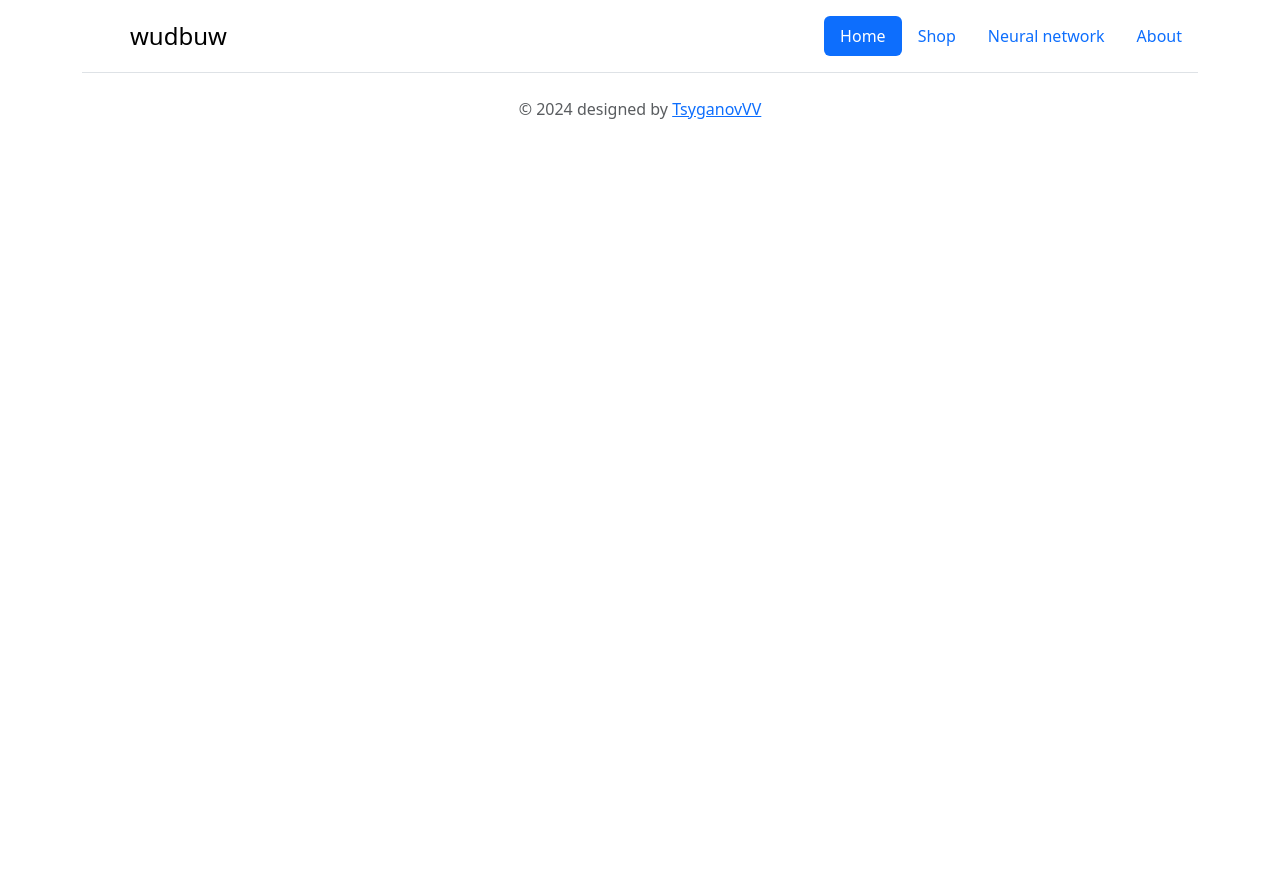
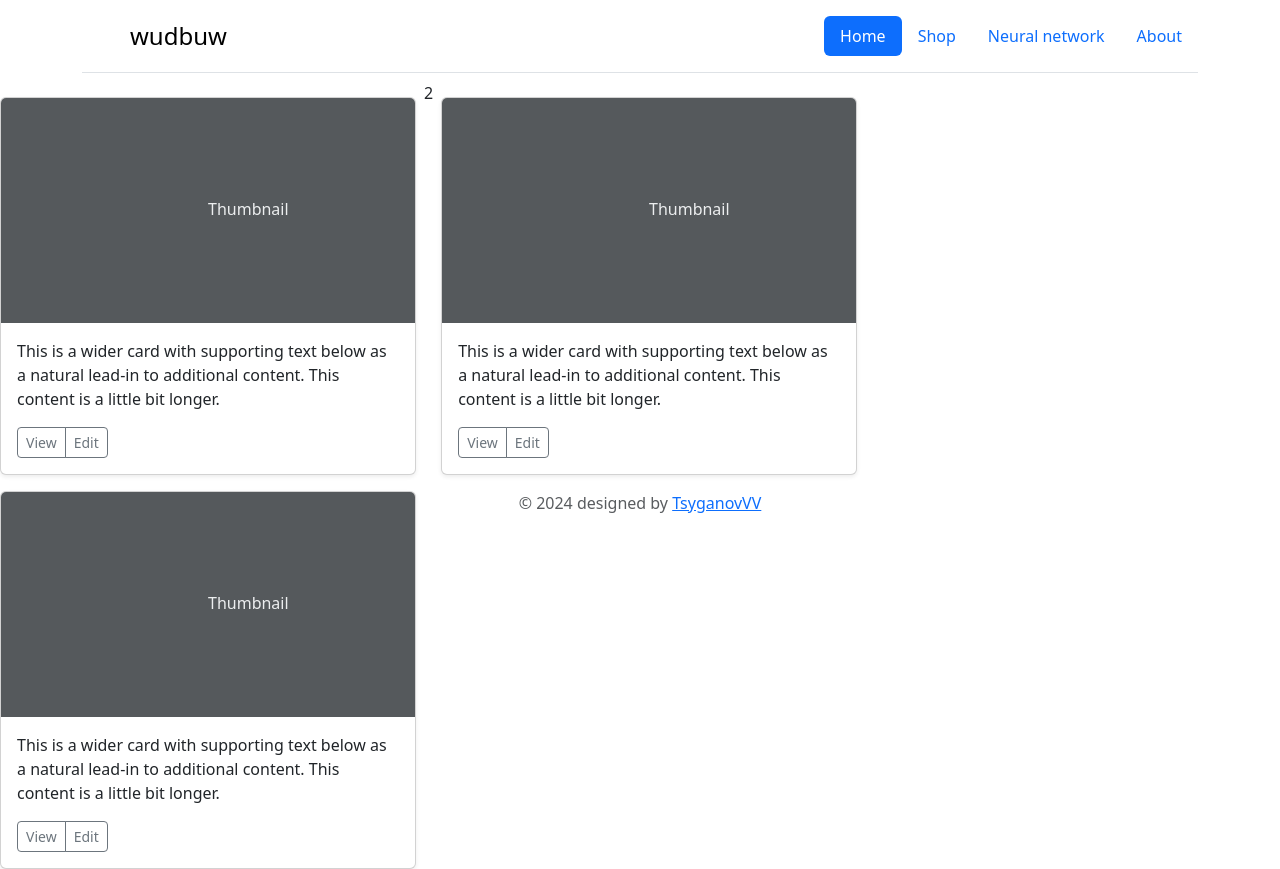
Before and after one commit to tsyganovvv/web, a Flask app: page /home in a window 1280 px wide. Before the commit the page ends 119 px from the top, so only its background shows below. Run offline with Flask 3, Linux system fonts and the light colour scheme.

Commit message:
home UPDATE

```diff
--- a/website/scripts/templates/home.html
+++ b/website/scripts/templates/home.html
@@ -1,7 +1,51 @@
 {% extends 'base.html' %}
 {% block title %}home{% endblock %}
 {% block body %}
+<div class="row row-cols-1 row-cols-sm-2 row-cols-md-3 g-3">
+  <div class="col">
+    <div class="card shadow-sm">
+      <svg class="bd-placeholder-img card-img-top" width="100%" height="225" xmlns="http://www.w3.org/2000/svg" role="img" aria-label="Placeholder: Thumbnail" preserveAspectRatio="xMidYMid slice" focusable="false"><title>Placeholder</title><rect width="100%" height="100%" fill="#55595c"></rect><text x="50%" y="50%" fill="#eceeef" dy=".3em">Thumbnail</text></svg>
 
+      <div class="card-body">
+        <p class="card-text">This is a wider card with supporting text below as a natural lead-in to additional content. This content is a little bit longer.</p>
+        <div class="d-flex justify-content-between align-items-center">
+          <div class="btn-group">
+            <button type="button" class="btn btn-sm btn-outline-secondary">View</button>
+            <button type="button" class="btn btn-sm btn-outline-secondary">Edit</button>
+          </div>
+        </div>
+      </div>
+    </div>
+  </div>2
+  <div class="col">
+    <div class="card shadow-sm">
+      <svg class="bd-placeholder-img card-img-top" width="100%" height="225" xmlns="http://www.w3.org/2000/svg" role="img" aria-label="Placeholder: Thumbnail" preserveAspectRatio="xMidYMid slice" focusable="false"><title>Placeholder</title><rect width="100%" height="100%" fill="#55595c"></rect><text x="50%" y="50%" fill="#eceeef" dy=".3em">Thumbnail</text></svg>
 
+      <div class="card-body">
+        <p class="card-text">This is a wider card with supporting text below as a natural lead-in to additional content. This content is a little bit longer.</p>
+        <div class="d-flex justify-content-between align-items-center">
+          <div class="btn-group">
+            <button type="button" class="btn btn-sm btn-outline-secondary">View</button>
+            <button type="button" class="btn btn-sm btn-outline-secondary">Edit</button>
+          </div>
+        </div>
+      </div>
+    </div>
+  </div>
+  <div class="col">
+    <div class="card shadow-sm">
+      <svg class="bd-placeholder-img card-img-top" width="100%" height="225" xmlns="http://www.w3.org/2000/svg" role="img" aria-label="Placeholder: Thumbnail" preserveAspectRatio="xMidYMid slice" focusable="false"><title>Placeholder</title><rect width="100%" height="100%" fill="#55595c"></rect><text x="50%" y="50%" fill="#eceeef" dy=".3em">Thumbnail</text></svg>
+
+      <div class="card-body">
+        <p class="card-text">This is a wider card with supporting text below as a natural lead-in to additional content. This content is a little bit longer.</p>
+        <div class="d-flex justify-content-between align-items-center">
+          <div class="btn-group">
+            <button type="button" class="btn btn-sm btn-outline-secondary">View</button>
+            <button type="button" class="btn btn-sm btn-outline-secondary">Edit</button>
+          </div>
+        </div>
+      </div>
+    </div>
+  </div>
 
 {% endblock %}
```
